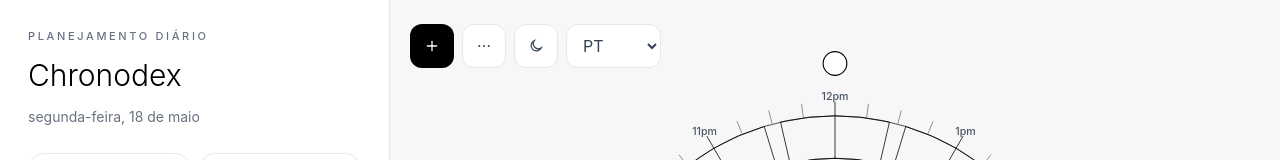
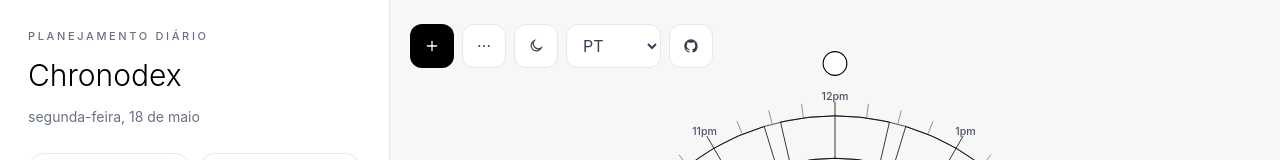
Before and after one commit to CiceroLino/chronodex, a React (Vite) app: page / in a window 1280 px wide. Shown: the top 160 px of the page. Built offline with nearby package versions, Linux system fonts and the light colour scheme.

Commit message:
feat(ui): add GitHub repository link

```diff
--- a/src/App.tsx
+++ b/src/App.tsx
@@ -592,6 +592,22 @@
               </option>
             ))}
           </select>
+          <a
+            href="https://github.com/CiceroLino/chronodex"
+            target="_blank"
+            rel="noreferrer"
+            aria-label="Open GitHub repository"
+            className="flex h-11 w-11 items-center justify-center rounded-xl border border-gray-200 bg-white text-gray-700 transition hover:border-gray-300 hover:bg-gray-50 dark:border-neutral-800 dark:bg-[#191919] dark:text-neutral-300 dark:hover:bg-neutral-900"
+          >
+            <svg
+              aria-hidden="true"
+              viewBox="0 0 24 24"
+              className="h-4 w-4"
+              fill="currentColor"
+            >
+              <path d="M12 2C6.48 2 2 6.58 2 12.22c0 4.52 2.87 8.35 6.84 9.7.5.1.68-.22.68-.49v-1.74c-2.78.62-3.37-1.37-3.37-1.37-.45-1.18-1.11-1.49-1.11-1.49-.91-.64.07-.63.07-.63 1 .07 1.53 1.06 1.53 1.06.9 1.56 2.35 1.11 2.92.85.09-.67.35-1.11.63-1.37-2.22-.26-4.56-1.14-4.56-5.05 0-1.11.39-2.02 1.03-2.74-.1-.26-.45-1.3.1-2.7 0 0 .84-.28 2.75 1.04A9.3 9.3 0 0 1 12 6.95c.85 0 1.7.12 2.5.34 1.9-1.32 2.74-1.04 2.74-1.04.55 1.4.2 2.44.1 2.7.64.72 1.03 1.63 1.03 2.74 0 3.92-2.34 4.78-4.57 5.04.36.32.68.95.68 1.92v2.78c0 .27.18.59.69.49A10.15 10.15 0 0 0 22 12.22C22 6.58 17.52 2 12 2Z" />
+            </svg>
+          </a>
         </div>
 
         {isActionsOpen ? (
```
